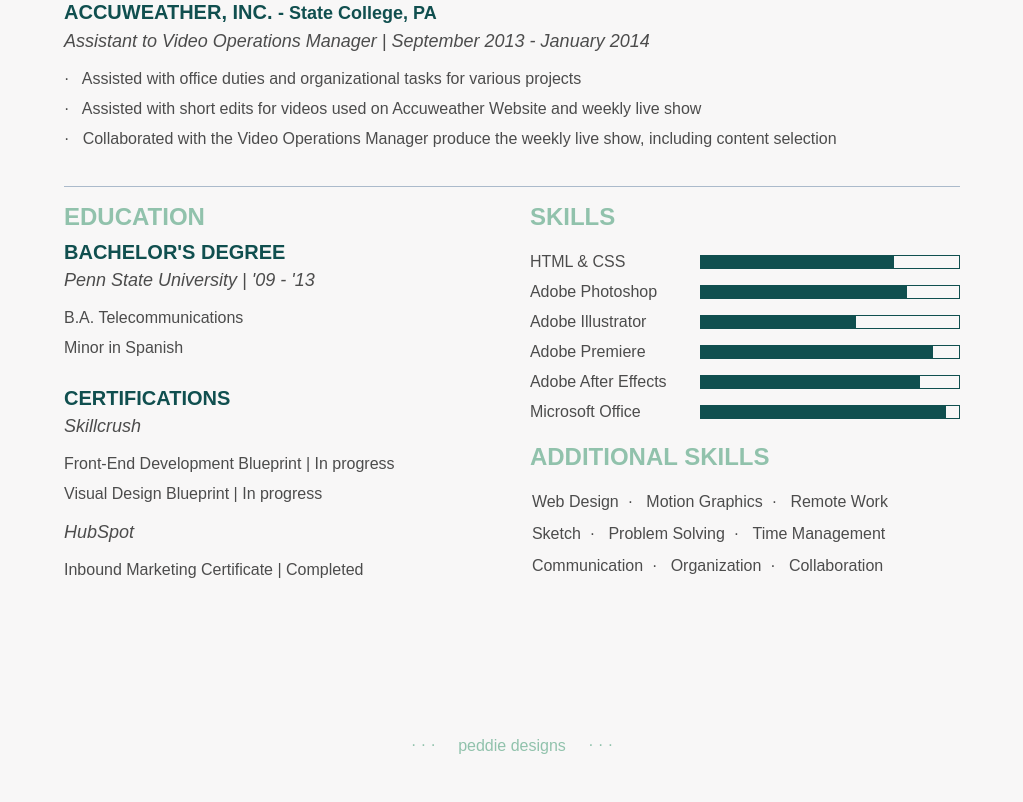
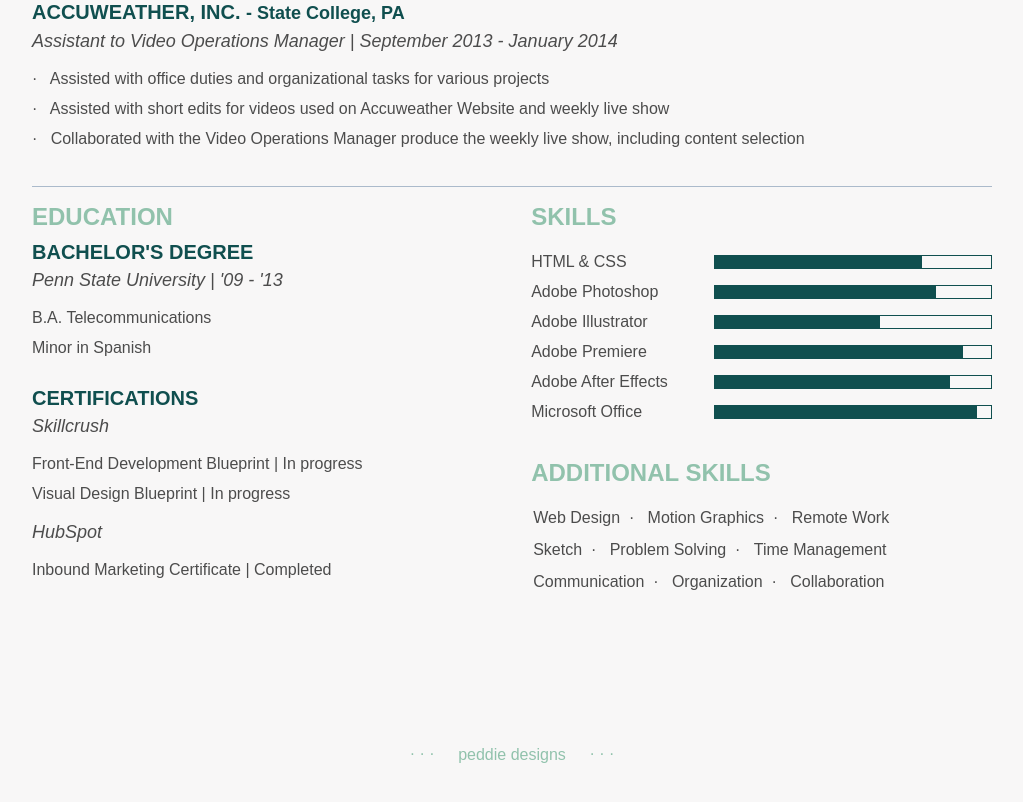
Before and after one commit to rachelpeddie/rachelpeddie.github.io, a plain HTML site: page index.html in a window 1280 px wide. Shown: the part 971-1773 px from the top of the page, without its empty margins (128-1151 px from the left). Drawn offline with Linux system fonts and the light colour scheme; a web font is replaced by a local one.

Commit message:
Updated to optimize responsiveness

```diff
--- a/style.css
+++ b/style.css
@@ -20,6 +20,10 @@ h2{
   font-size: 20px;
   font-weight: 800;
   text-transform: uppercase;
+}
+
+h3{
+  font-size: 18px;
 }
 
 .horizontal-line{
@@ -107,9 +111,8 @@ ul li::marker{
 
 /*---- education ----*/
 .education{
-  width: 48%;
-  display: inline;
-  float: left;
+  width: 100%;
+  margin: auto;
   padding-bottom: 10px;
 }
 
@@ -128,10 +131,8 @@ ul li::marker{
 /*---- skills ----*/
 
 .skills{
-  width: 48%;
-  display: inline;
-  float: left;
-  margin-left: 4%;
+  width: 100%;
+  margin: auto;
 }
 
 .skills ul{
@@ -193,6 +194,11 @@ ul li::marker{
   background-color: #104f4f;
 }
 
+.more-skills{
+  display: inline-block;
+  margin: auto;
+}
+
 .more-skills ul{
   margin: 2px;
 }
@@ -218,7 +224,7 @@ p{
 }
 
 /*---- Tablet  ----*/
-@media (min-width: 768px){
+@media (min-width: 1024px){
   body{
     max-width: 75%;
   }
@@ -237,15 +243,22 @@ p{
     text-align: left;
   }
 
+  .education{
+    width: 48%;
+    display: inline;
+    float: left;
+    padding-bottom: 10px;
+  }
+
+  .skills{
+    width: 48%;
+    display: inline;
+    float: left;
+    margin-left: 4%;
+  }
+
   .company{
     line-height: 10px;
   }
 
 }
-
-@media (min-width: 1024px) {
-
-body{
-  max-width: 70%;
-}
-}
```
